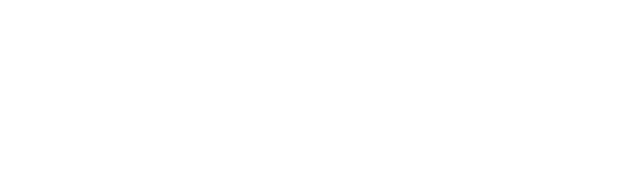
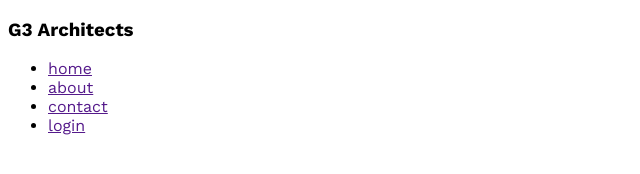
Before and after one commit to ISHTIAK77/G3-Architects-website, a plain HTML site: page index.html in a window 1280 px wide. Shown: the whole page, without its empty margins (0-640 px from the left). Drawn offline with nearby package versions, Linux system fonts and the light colour scheme.

Commit message:
google font added

```diff
--- a/index.html
+++ b/index.html
@@ -7,6 +7,22 @@
     <link rel="stylesheet" href="styles/architec.css">
 </head>
 <body>
+    <header>
+            <nav>
+                <h3> G3 Architects</h3>
+                <ul>
+                    <li><a href="">home</a></li>
+                    <li><a href="">about</a></li>
+                    <li><a href="">contact</a></li>
+                    <li><a href="">login</a></li>
+                </ul>
+            </nav>
+    </header>
+    <main>
 
+    </main>
+    <footer>
+
+    </footer>
 </body>
 </html>
--- a/styles/architec.css
+++ b/styles/architec.css
@@ -0,0 +1,7 @@
+/* work sans font from google font */
+@import url('https://fonts.googleapis.com/css2?family=Open+Sans:wght@400;700;800&family=Poppins&family=Work+Sans:wght@400;500;700;800&display=swap');
+
+*{
+
+    font-family: 'Work Sans', sans-serif;
+}
```
